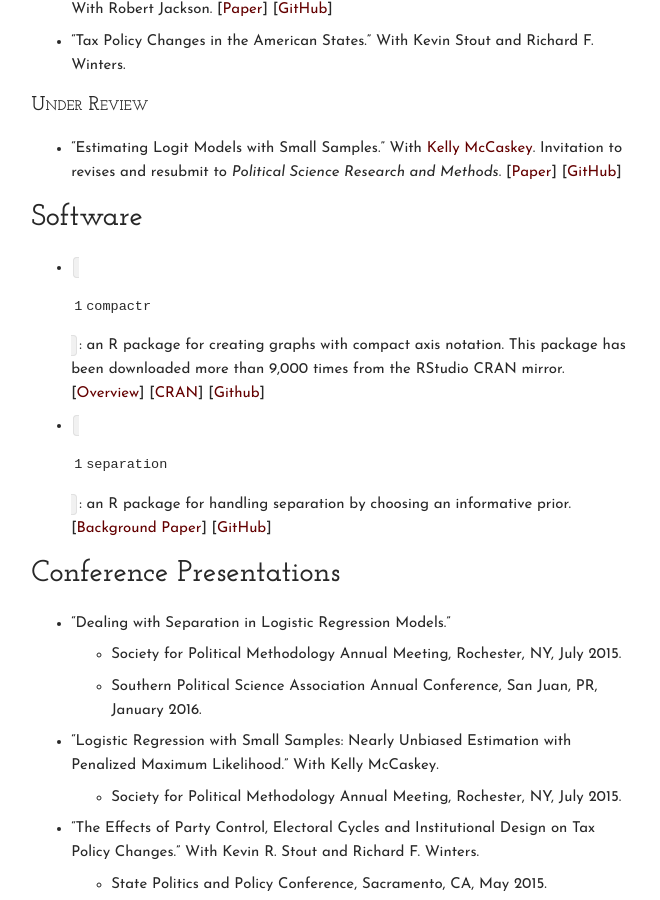
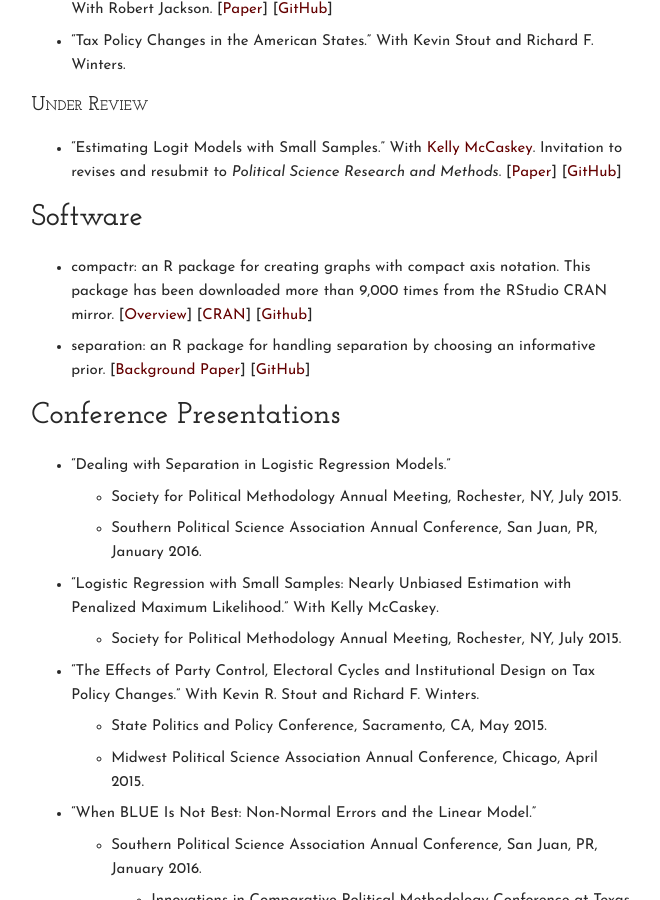
Before and after one commit to carlislerainey/carlislerainey.github.io, a Jekyll site: the page built from cv/index.md, in a window 1280 px wide and 900 px high, scrolled down 2414 px. Shown: the whole window, without its empty margins (431-1091 px from the left). Built offline with Jekyll 4.4.1, drawn with Linux system fonts in a browser that asks for light colours; some of the changed lines change nothing that is shown.

Commit message:
update cv and papers

```diff
--- a/cv/index.md
+++ b/cv/index.md
@@ -47,11 +47,11 @@ GitHub: [github.com/carlislerainey](https://github.com/carlislerainey)
 
 ## Software
 
-- `compactr`: an R package for creating graphs with compact axis notation. This package has been downloaded more than 9,000 times from the RStudio CRAN mirror.
+- compactr: an R package for creating graphs with compact axis notation. This package has been downloaded more than 9,000 times from the RStudio CRAN mirror.
 [[Overview](http://www.carlislerainey.com/compactr/)]
 [[CRAN](http://cran.r-project.org/web/packages/compactr/index.html)]
 [[Github](ttps://github.com/carlislerainey/compactr)]
-- `separation`: an R package for handling separation by choosing an informative prior.
+- separation: an R package for handling separation by choosing an informative prior.
 [[Background Paper](http://www.carlislerainey.com/papers/separation.pdf)] [[GitHub](https://github.com/carlislerainey/separation)]
 
 ## Conference Presentations
```
